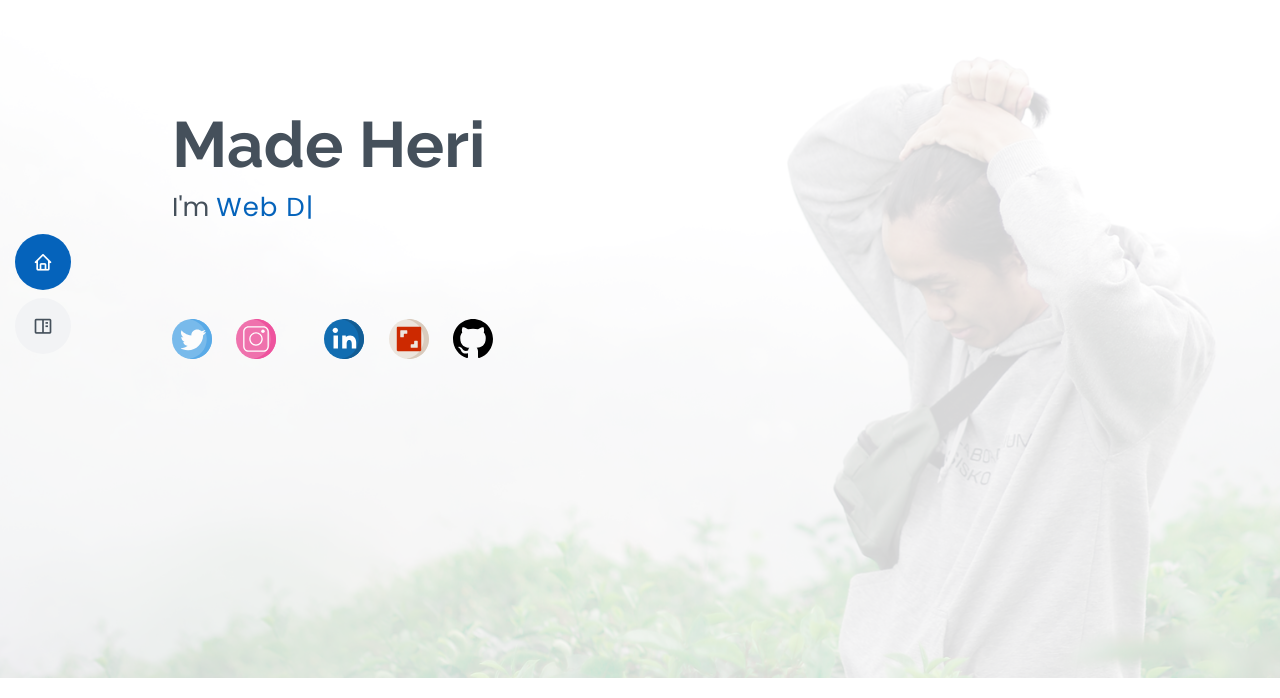
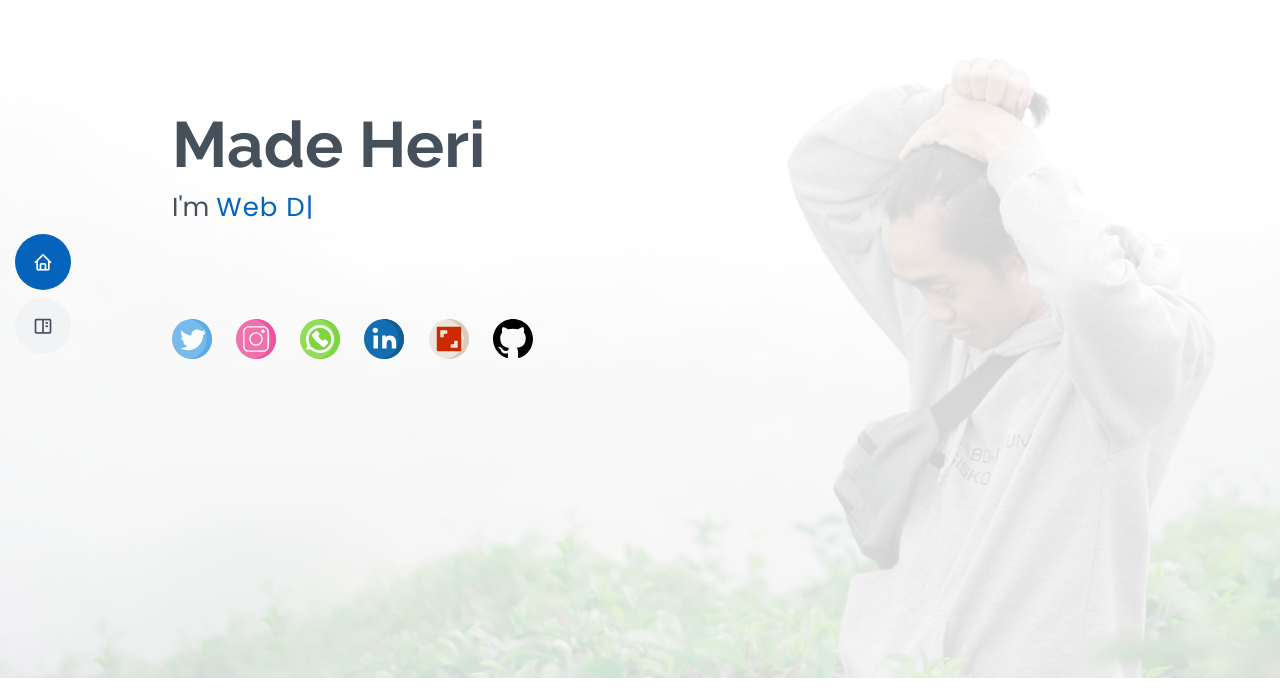
Before and after one commit to HerHeri/ImHeriprtfl, a plain HTML site: page index.html in a window 1280 px wide. Shown: the part 102-800 px from the top of the page. Drawn offline with nearby package versions, Linux system fonts and the light colour scheme.

Commit message:
upt sosmed

```diff
--- a/index.html
+++ b/index.html
@@ -51,7 +51,7 @@
       <div class="social-links" style="margin-top: 100px;">
         <a target="_blank" href="https://twitter.com/HerHeri_"><img src="./assets/img/socialmedia/twitter.svg" alt="" style="margin-top: -8px; width: 40px;"></a>
         <a target="_blank" href="https://www.instagram.com/madeheriii/"><img src="./assets/img/socialmedia/instagram.svg" alt="" style="margin-top: -8px; width: 40px;"></a>
-        <a target="_blank" title="Whatsapp" href="https://wa.me/6285746762431?text=Hai kak, Salam kenal saya [isi dengan nama anda]"><img src="./assets/img/socialmedia/whatsapp.svg" alt="" style="margin-top: -8px;"></a>
+        <a target="_blank" title="Whatsapp" href="https://wa.me/6285746762431?text=Hai kak, Salam kenal saya [isi dengan nama anda]"><img src="./assets/img/socialmedia/whatsapp.svg" alt="" style="margin-top: -8px; width: 40px;"></a>
         <a target="_blank" href="https://www.linkedin.com/in/heri-setiawan-68025215b/"><img src="./assets/img/socialmedia/linkedin-svgrepo-com.svg" alt="" style="margin-top: -8px; width: 40px;"></a>
         <a target="_blank" title="Shutterstock" href="https://www.shutterstock.com/g/ImHeri"><img src="./assets/img/socialmedia/shutterstock.svg" alt="" style="margin-top: -8px; width: 40px;"></a>
         <a target="_blank" title="Github" href="https://github.com/HerHeri"><img src="./assets/img/socialmedia/github.svg" alt="" style="margin-top: -8px; width: 40px;"></a>
```
